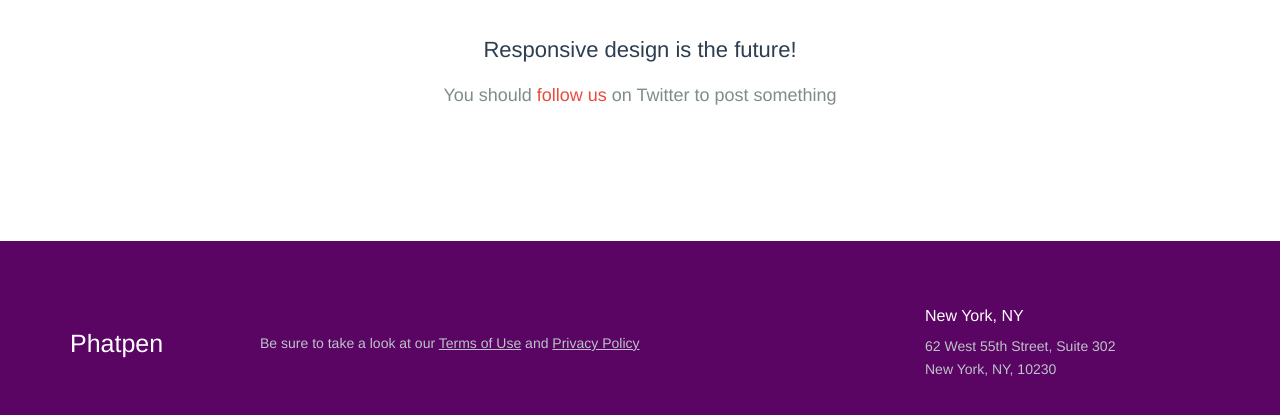
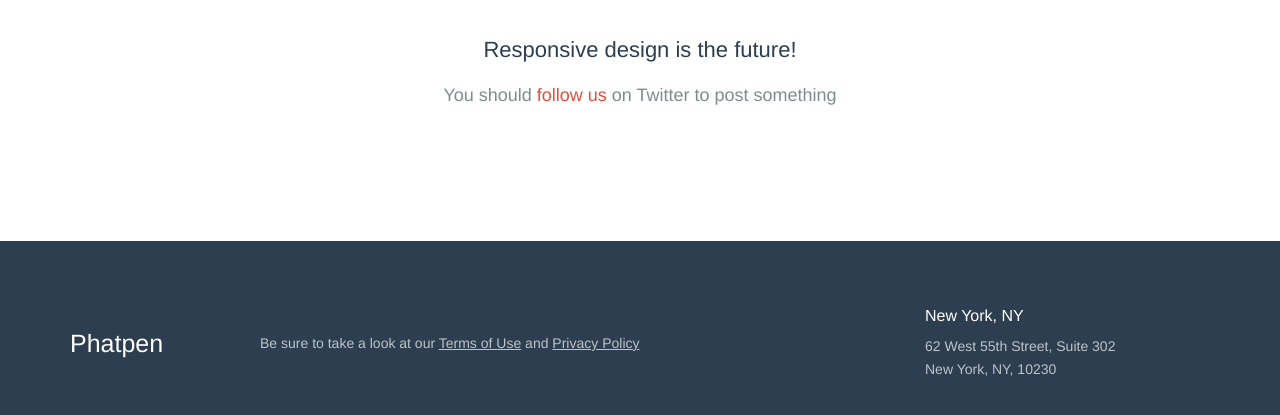
Before and after one commit to Phatpen/phatpenHD, a plain HTML site: page index.html in a window 1280 px wide. Shown: the part 1115-1530 px from the top of the page. Drawn offline with Linux system fonts and the light colour scheme.

Commit message:
revert footer colour

```diff
--- a/static/css/style.css
+++ b/static/css/style.css
@@ -1132,7 +1132,7 @@ body > .navbar-collapse .navbar-search .btn-primary:hover {
   font-size: 14px;
   padding-top: 65px;
   padding-bottom: 65px;
-  background: #5a0464;
+  background: #2c3e50;
   color: #bdc3c7;
 }
 .footer-3.v-center,
```
